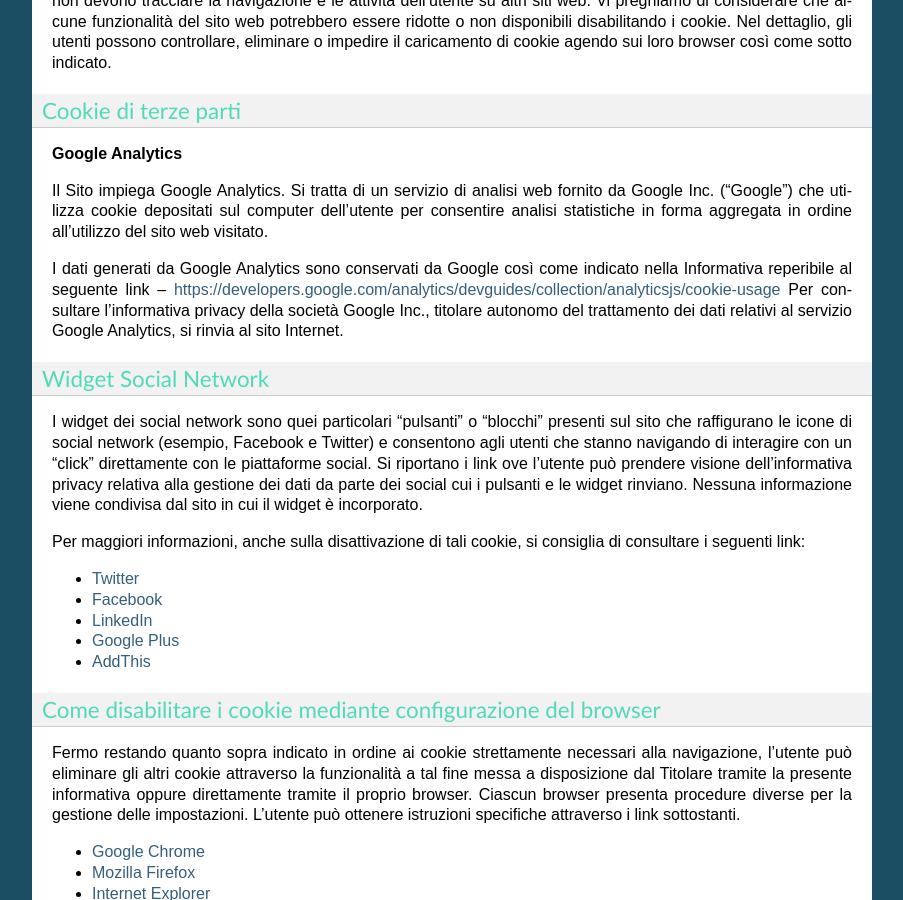
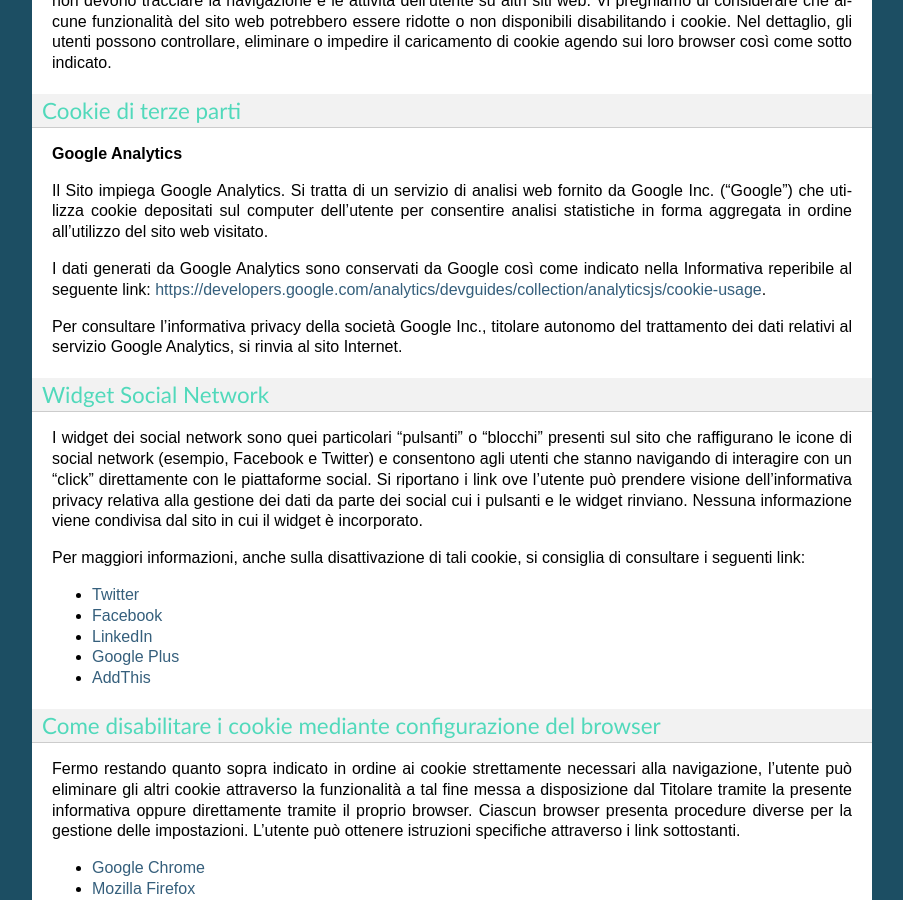
Before and after one commit to cirospat/rtd-schematipo, a Sphinx documentation site: the page built from docs/privacy.rst, in a window 1280 px wide and 900 px high, scrolled down 1134 px. Shown: the whole window, without its empty margins (198-1101 px from the left). Built offline with Sphinx 7.4.7, drawn with Linux system fonts in a browser that asks for light colours; pages that are not in the unit, such as notebooks, are missing from menus; comment, search, counter and statistics services are not loaded; part of the change alters nothing that is shown.

```diff
--- a/docs/privacy.rst
+++ b/docs/privacy.rst
@@ -62,7 +62,9 @@ Cookie di terze parti
 
 Il Sito impiega Google Analytics. Si tratta di un servizio di analisi web fornito da Google Inc. (“Google”) che utilizza cookie depositati sul computer dell’utente per consentire analisi statistiche in forma aggregata in ordine all’utilizzo del sito web visitato.
 
-I dati generati da Google Analytics sono conservati da Google così come indicato nella Informativa reperibile al seguente link – https://developers.google.com/analytics/devguides/collection/analyticsjs/cookie-usage Per consultare l’informativa privacy della società Google Inc., titolare autonomo del trattamento dei dati relativi al servizio Google Analytics, si rinvia al sito Internet.
+I dati generati da Google Analytics sono conservati da Google così come indicato nella Informativa reperibile al seguente link: \ |LINK1|\ .
+
+Per consultare l’informativa privacy della società Google Inc., titolare autonomo del trattamento dei dati relativi al servizio Google Analytics, si rinvia al sito Internet.
 
 .. _h2c1d74277104e41780968148427e:
 
@@ -78,8 +80,6 @@ I widget dei social network sono quei particolari “pulsanti” o “blocchi”
 
 Per maggiori informazioni, anche sulla disattivazione di tali cookie, si consiglia di consultare i seguenti link:
 
-* \ |LINK1|\
-
 * \ |LINK2|\
 
 * \ |LINK3|\
@@ -87,6 +87,8 @@ Per maggiori informazioni, anche sulla disattivazione di tali cookie, si consigl
 * \ |LINK4|\
 
 * \ |LINK5|\
+
+* \ |LINK6|\
 
 .. _h2c1d74277104e41780968148427e:
 
@@ -100,8 +102,6 @@ Come disabilitare i cookie mediante configurazione del browser
 
 Fermo restando quanto sopra indicato in ordine ai cookie strettamente necessari alla navigazione, l’utente può eliminare gli altri cookie attraverso la funzionalità a tal fine messa a disposizione dal Titolare tramite la presente informativa oppure direttamente tramite il proprio browser. Ciascun browser presenta procedure diverse per la gestione delle impostazioni. L’utente può ottenere istruzioni specifiche attraverso i link sottostanti.
 
-* \ |LINK6|\
-
 * \ |LINK7|\
 
 * \ |LINK8|\
@@ -111,6 +111,8 @@ Fermo restando quanto sopra indicato in ordine ai cookie strettamente necessari
 * \ |LINK10|\
 
 * \ |LINK11|\
+
+* \ |LINK12|\
 
 .. _h767a761832a3a432636247d7c26677a:
 
@@ -247,44 +249,48 @@ Per ulteriori informazioni su come cancellare e controllare i cookie archiviati
 
 .. |LINK1| raw:: html
 
-    <a href="http://twitter.com/privacy" target="_blank">Twitter</a>
+    <a href="https://developers.google.com/analytics/devguides/collection/analyticsjs/cookie-usage" target="_blank">https://developers.google.com/analytics/devguides/collection/analyticsjs/cookie-usage</a>
 
 .. |LINK2| raw:: html
 
-    <a href="https://www.facebook.com/help/cookies" target="_blank">Facebook</a>
+    <a href="http://twitter.com/privacy" target="_blank">Twitter</a>
 
 .. |LINK3| raw:: html
 
-    <a href="https://www.linkedin.com/legal/cookie_policy" target="_blank">LinkedIn</a>
+    <a href="https://www.facebook.com/help/cookies" target="_blank">Facebook</a>
 
 .. |LINK4| raw:: html
 
-    <a href="http://www.google.it/intl/it/policies/technologies/cookies/" target="_blank">Google Plus</a>
+    <a href="https://www.linkedin.com/legal/cookie_policy" target="_blank">LinkedIn</a>
 
 .. |LINK5| raw:: html
 
-    <a href="http://www.addthis.com/privacy/privacy-policy" target="_blank">AddThis</a>
+    <a href="http://www.google.it/intl/it/policies/technologies/cookies/" target="_blank">Google Plus</a>
 
 .. |LINK6| raw:: html
 
-    <a href="https://support.google.com/accounts/answer/61416?hl=en" target="_blank">Google Chrome</a>
+    <a href="http://www.addthis.com/privacy/privacy-policy" target="_blank">AddThis</a>
 
 .. |LINK7| raw:: html
 
-    <a href="https://support.mozilla.org/en-US/kb/enable-and-disable-cookies-website-preferences" target="_blank">Mozilla Firefox</a>
+    <a href="https://support.google.com/accounts/answer/61416?hl=en" target="_blank">Google Chrome</a>
 
 .. |LINK8| raw:: html
 
-    <a href="http://windows.microsoft.com/it-it/windows-vista/block-or-allow-cookies" target="_blank">Internet Explorer</a>
+    <a href="https://support.mozilla.org/en-US/kb/enable-and-disable-cookies-website-preferences" target="_blank">Mozilla Firefox</a>
 
 .. |LINK9| raw:: html
 
-    <a href="http://support.apple.com/kb/PH17191?viewlocale=it_IT&locale=it_IT" target="_blank">Safari</a>
+    <a href="http://windows.microsoft.com/it-it/windows-vista/block-or-allow-cookies" target="_blank">Internet Explorer</a>
 
 .. |LINK10| raw:: html
 
-    <a href="http://support.apple.com/kb/HT1677?utm_source=Agillic%20Dialogue" target="_blank">Safari IOs</a>
+    <a href="http://support.apple.com/kb/PH17191?viewlocale=it_IT&locale=it_IT" target="_blank">Safari</a>
 
 .. |LINK11| raw:: html
 
+    <a href="http://support.apple.com/kb/HT1677?utm_source=Agillic%20Dialogue" target="_blank">Safari IOs</a>
+
+.. |LINK12| raw:: html
+
     <a href="http://help.opera.com/Windows/10.00/it/cookies.html" target="_blank">Opera</a>
```
